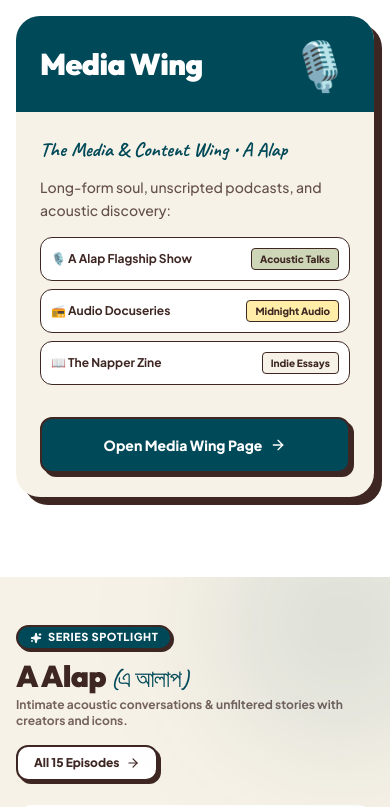
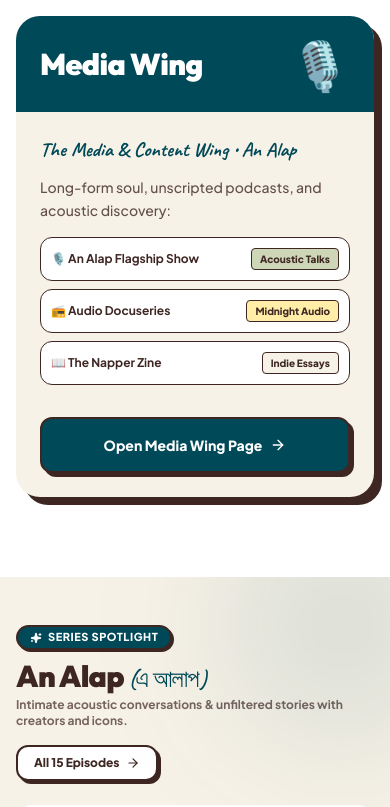
Before and after one commit to chintuniek-source/NAP, a React (Vite) app: page / in a window 390 px wide. Shown: the part 1960-2767 px from the top of the page. Built offline with nearby package versions, Linux system fonts and the light colour scheme; grey boxes are pictures that could not be loaded.

Commit message:
Globally rename A Alap to An Alap across all components and pages

```diff
--- a/src/components/BecomeANapperCTA.jsx
+++ b/src/components/BecomeANapperCTA.jsx
@@ -13,7 +13,7 @@ export default function BecomeANapperCTA() {
   const roles = [
     { title: 'Breakfast Sommelier', emoji: '🥞', wing: 'Sleep Over' },
     { title: 'Pillow Strategist', emoji: '🪶', wing: 'Sleep Over' },
-    { title: 'A Alap Listener', emoji: '🎧', wing: 'Nap Media' },
+    { title: 'An Alap Listener', emoji: '🎧', wing: 'Nap Media' },
     { title: 'PR Guerrilla Maverick', emoji: '⚡', wing: 'Image Management' },
     { title: 'Chief Sloth Officer', emoji: '🛋️', wing: 'Culture' }
   ];
@@ -185,7 +185,7 @@ export default function BecomeANapperCTA() {
                 </div>
                 <div className="flex items-center gap-1.5">
                   <Check className="w-3.5 h-3.5 text-[#7E3940]" />
-                  <span>Live A Alap Couch Passes</span>
+                  <span>Live An Alap Couch Passes</span>
                 </div>
                 <div className="flex items-center gap-1.5">
                   <Check className="w-3.5 h-3.5 text-[#7E3940]" />
--- a/src/components/Footer.jsx
+++ b/src/components/Footer.jsx
@@ -22,7 +22,7 @@ export default function Footer({ onOpenJoin }) {
         <span>•</span>
         <span>💡 WHAT-AN-IDEA</span>
         <span>•</span>
-        <span>🎙️ A ALAP</span>
+        <span>🎙️ AN ALAP</span>
         <span>•</span>
         <span>🛋️ ITS TIME TO TAKE ONE :)</span>
       </div>
@@ -134,7 +134,7 @@ export default function Footer({ onOpenJoin }) {
             <ul className="mt-4 space-y-2.5 text-xs font-bold text-[#F7F2E7]/80">
               <li>
                 <Link to="/media" className="hover:text-[#FFEDA8] transition-colors">
-                  A Alap Series
+                  An Alap Series
                 </Link>
               </li>
               <li>
--- a/src/components/Hero.jsx
+++ b/src/components/Hero.jsx
@@ -6,7 +6,7 @@ export default function Hero({ onOpenJoin, onOpenQuiz }) {
     "from toxic hustle culture",
     "from mundane boring PR",
     "with community & pillow fights",
-    "into soulful stories on A Alap",
+    "into soulful stories on An Alap",
     "from corporate noise"
   ];
   const [wordIndex, setWordIndex] = useState(0);
@@ -112,7 +112,7 @@ export default function Hero({ onOpenJoin, onOpenQuiz }) {
               <p className="text-xs font-bold text-gray-600 mt-1 uppercase">Good Vibes Only</p>
             </div>
             <div className="p-4 bg-white rounded-2xl border-2 border-[#3E2723] shadow-[4px_4px_0px_#3E2723] text-center">
-              <span className="text-3xl font-black text-[#7E3940]">A Alap</span>
+              <span className="text-3xl font-black text-[#7E3940]">An Alap</span>
               <p className="text-xs font-bold text-gray-600 mt-1 uppercase">Original Episodes</p>
             </div>
           </div>
@@ -187,11 +187,11 @@ export default function Hero({ onOpenJoin, onOpenQuiz }) {
                 Nap Media
               </h3>
               <p className="mt-2 text-sm text-[#3E2723]/80 font-medium leading-relaxed">
-                The content & media wing: Home to <strong>A Alap</strong> — intimate, acoustic conversations and unfiltered storytelling with icons.
+                The content & media wing: Home to <strong>An Alap</strong> — intimate, acoustic conversations and unfiltered storytelling with icons.
               </p>
             </div>
             <div className="mt-6 flex items-center justify-between text-xs font-black text-[#3E2723] pt-4 border-t-2 border-[#3E2723]/20">
-              <span>STREAM A ALAP</span>
+              <span>STREAM AN ALAP</span>
               <ArrowDownRight className="w-4 h-4 transform group-hover:rotate-[-45deg] transition-transform" />
             </div>
           </a>
--- a/src/components/NapMedia.jsx
+++ b/src/components/NapMedia.jsx
@@ -30,7 +30,7 @@ export default function NapMedia() {
               <span>Series Spotlight</span>
             </div>
             <h2 className="text-3xl sm:text-4xl font-black text-[#3E2723] font-display tracking-tight">
-              A Alap <span className="font-handwriting text-2xl sm:text-3xl text-[#004958] font-normal">(এ আলাপ)</span>
+              An Alap <span className="font-handwriting text-2xl sm:text-3xl text-[#004958] font-normal">(এ আলাপ)</span>
             </h2>
             <p className="text-xs sm:text-sm font-bold text-[#3E2723]/70 mt-0.5">
               Intimate acoustic conversations & unfiltered stories with creators and icons.
--- a/src/components/NapQuizModal.jsx
+++ b/src/components/NapQuizModal.jsx
@@ -33,7 +33,7 @@ export default function NapQuizModal({ isOpen, onClose, onSelectResult }) {
       options: [
         { label: "Warm sunrise, fresh coffee aromas, and waffle towers (Breakfast Castle)", category: 'sleep' },
         { label: "A sharp guerilla street campaign with bold neon typography", category: 'pr' },
-        { label: "Intimate candlelit sofa session with guitars and unfiltered stories (A Alap)", category: 'media' },
+        { label: "Intimate candlelit sofa session with guitars and unfiltered stories (An Alap)", category: 'media' },
         { label: "Feathers flying in slow motion with joyful disco music (Pillow Fight)", category: 'sleep' }
       ]
     }
@@ -80,7 +80,7 @@ export default function NapQuizModal({ isOpen, onClose, onSelectResult }) {
         outcome = {
           title: "The Soulful Story Seeker",
           wing: "Nap Media Wing",
-          recommendation: "You belong on the couch of A Alap listening to unplugged magic!",
+          recommendation: "You belong on the couch of An Alap listening to unplugged magic!",
           emoji: "🎧",
           bg: "bg-[#004958] text-white",
           cta: "#nap-media"
--- a/src/pages/HomePage.jsx
+++ b/src/pages/HomePage.jsx
@@ -9,7 +9,7 @@ export default function HomePage({ onOpenQuiz, onOpenJoin }) {
     "from toxic hustle pressure",
     "from boring corporate PR",
     "with community & pillow fights",
-    "into soulful stories on A Alap",
+    "into soulful stories on An Alap",
     "from endless screen fatigue"
   ];
   const [wordIndex, setWordIndex] = useState(0);
@@ -184,7 +184,7 @@ export default function HomePage({ onOpenQuiz, onOpenJoin }) {
               <div className="p-6 flex-1 flex flex-col justify-between">
                 <div>
                   <p className="text-sm font-bold text-[#004958] font-handwriting text-xl">
-                    The Media & Content Wing • A Alap
+                    The Media & Content Wing • An Alap
                   </p>
                   <p className="mt-3 text-sm text-[#3E2723]/80 font-medium leading-relaxed">
                     Long-form soul, unscripted podcasts, and acoustic discovery:
@@ -192,7 +192,7 @@ export default function HomePage({ onOpenQuiz, onOpenJoin }) {
 
                   <div className="mt-4 space-y-2">
                     <div className="p-2.5 rounded-xl bg-white border border-[#3E2723] flex items-center justify-between text-xs font-bold text-[#3E2723]">
-                      <span>🎙️ A Alap Flagship Show</span>
+                      <span>🎙️ An Alap Flagship Show</span>
                       <span className="text-[10px] bg-[#CDD6B7] px-2 py-0.5 rounded border border-[#3E2723] font-extrabold text-[#3E2723]">Acoustic Talks</span>
                     </div>
                     <div className="p-2.5 rounded-xl bg-white border border-[#3E2723] flex items-center justify-between text-xs font-bold text-[#3E2723]">
@@ -221,7 +221,7 @@ export default function HomePage({ onOpenQuiz, onOpenJoin }) {
         </div>
       </section>
 
-      {/* 3. A Alap Flagship Show Section */}
+      {/* 3. An Alap Flagship Show Section */}
       <NapMedia onOpenJoin={onOpenJoin} />
 
       {/* 4. Upcoming Specials (Amol Parashar Featured Entry) */}
```
Also changed, not shown: src/pages/MediaWingPage.jsx (+6 -6 lines), 1 other file (tests, documents, lock files or other folders).
